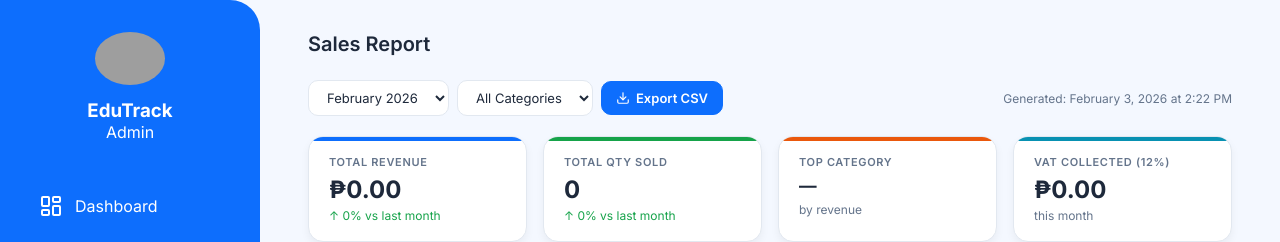
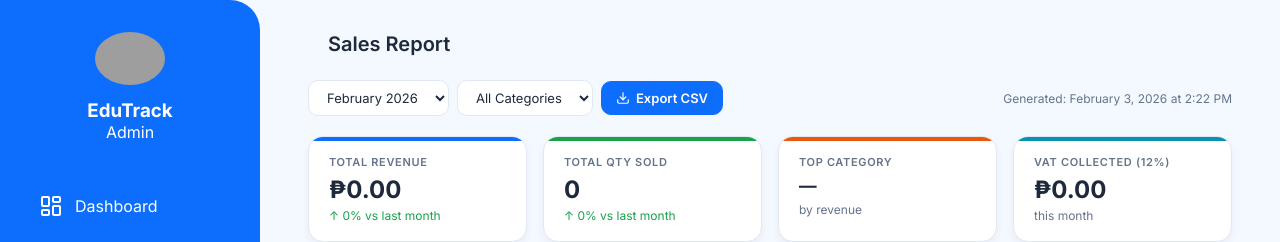
Before and after one commit to jelinesamson/BSIT-2E-G1-Group1-EduTrack, a PHP site: page /Html/salesReport.php in a window 1280 px wide. Shown: the top 242 px of the page. Run offline with PHP 8.4, Linux system fonts and the light colour scheme; data that the repository does not hold is empty; grey boxes are pictures that could not be loaded.

Commit message:
Update sales report
Removed header comments and adjusted margin for topbar h2.

```diff
--- a/Css/salesReport.css
+++ b/Css/salesReport.css
@@ -1,8 +1,3 @@
-/* ================================================================
-   EduTrack — Sales Report Stylesheet
-   File: Css/salesReport.css
-   Matches: systemNav.css + dashboard.css style exactly
-================================================================ */
 
 :root {
   --bg:      #f4f8ff;
@@ -37,7 +32,7 @@
   gap: 12px;
 }
 
-.topbar h2 { font-size: 1.25rem; font-weight: 600; }
+.topbar h2 { font-size: 1.25rem; font-weight: 600;margin-left: 20px }
 
 .hamburger {
   background: none;
```
